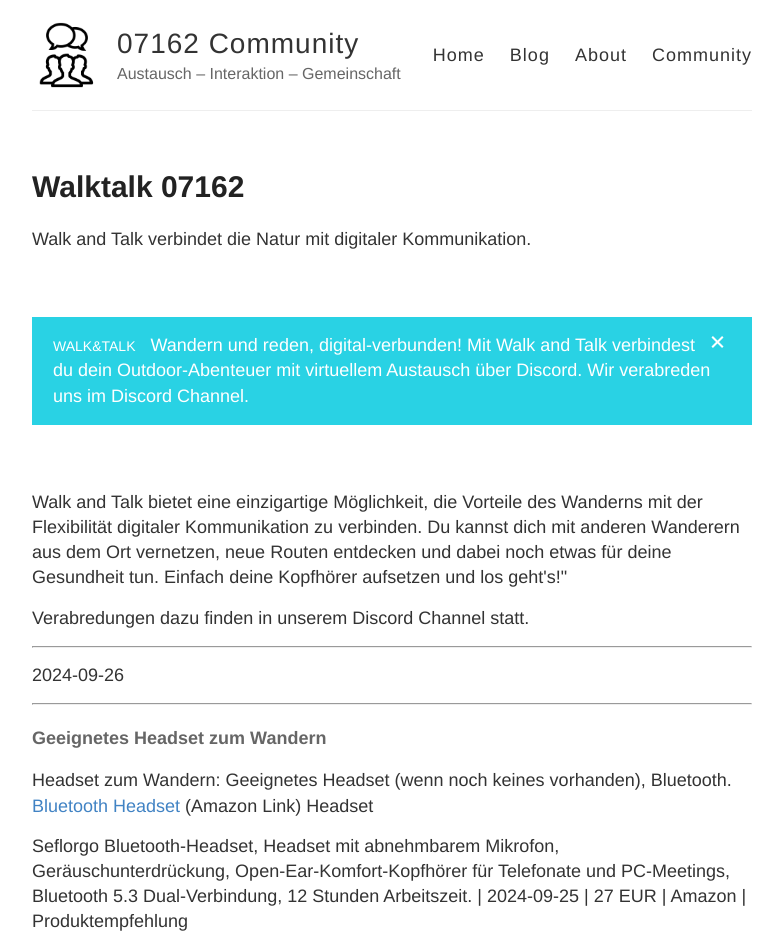
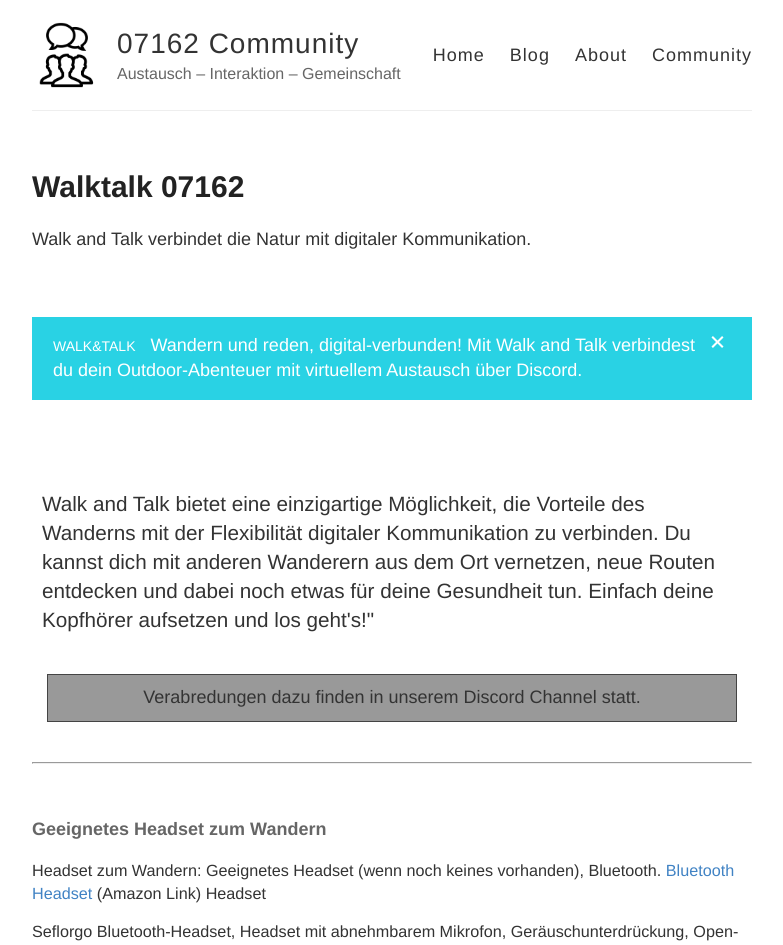
Before and after one commit to filstal/gingen, a Jekyll site: the page built from walktalk/index.html, in a window 1280 px wide. Shown: the top 945 px of the page, without its empty margins (248-1031 px from the left). Built offline with Jekyll 4.4.1, drawn with Linux system fonts in a browser that asks for light colours.

Commit message:
Update index.html

```diff
--- a/walktalk/index.html
+++ b/walktalk/index.html
@@ -17,26 +17,31 @@ title: Walk & Talk – Laufen und Reden
       <button type="button" class="close-icon" data-dismiss="alert" aria-label="Close">
 						<span>clear</span>
       </button>
-      <b class="alert-info">Walk&Talk</b> Wandern und reden, digital-verbunden! Mit Walk and Talk verbindest du dein Outdoor-Abenteuer mit virtuellem Austausch über Discord. Wir verabreden uns im Discord Channel.
+      <b class="alert-info">Walk&Talk</b> Wandern und reden, digital-verbunden! Mit Walk and Talk verbindest du dein Outdoor-Abenteuer mit virtuellem Austausch über Discord.
     </div>
   </div>
 
 </section>
 
-<div>
+<div style="font-size:115%;margin:40px 10px;">
  <p>Walk and Talk bietet eine einzigartige Möglichkeit, die Vorteile des Wanderns mit der Flexibilität digitaler Kommunikation zu verbinden. Du kannst dich mit anderen Wanderern aus dem Ort vernetzen, neue Routen entdecken und dabei noch etwas für deine Gesundheit tun. Einfach deine Kopfhörer aufsetzen und los geht's!"</p>
 </div>
 
 
-<p>Verabredungen dazu finden in unserem Discord Channel statt.</p>
+<div style="text-align:center;margin:40px 15px;padding:10px;border:1px solid #444;background-color:#999;">Verabredungen dazu finden in unserem Discord Channel statt.</div>
 
-<hr>
 
-<p>2024-09-26</p>
-
-<hr>
+<hr style="margin-bottom:50px;">
 
 <h4>Geeignetes Headset zum Wandern</h4>
 
-<p>Headset zum Wandern: Geeignetes Headset (wenn noch keines vorhanden), Bluetooth. <a href="https://amzn.eu/d/0UImGTz" target="amz" title="Amazon Link">Bluetooth Headset</a> (Amazon Link) Headset</p>
-<p>Seflorgo Bluetooth-Headset, Headset mit abnehmbarem Mikrofon, Geräuschunterdrückung, Open-Ear-Komfort-Kopfhörer für Telefonate und PC-Meetings, Bluetooth 5.3 Dual-Verbindung, 12 Stunden Arbeitszeit. | 2024-09-25 | 27 EUR | Amazon | Produktempfehlung</p>
+<div style="font-size:90%">
+  <p>Headset zum Wandern: Geeignetes Headset (wenn noch keines vorhanden), Bluetooth. <a href="https://amzn.eu/d/0UImGTz" target="amz" title="Amazon Link">Bluetooth Headset</a> (Amazon Link) Headset</p>
+  <p>Seflorgo Bluetooth-Headset, Headset mit abnehmbarem Mikrofon, Geräuschunterdrückung, Open-Ear-Komfort-Kopfhörer für Telefonate und PC-Meetings, Bluetooth 5.3 Dual-Verbindung, 12 Stunden Arbeitszeit. | 2024-09-25 | 27 EUR | Amazon | Produktempfehlung</p>
+</div>
+
+
+
+<hr style="margin-bottom:50px;">
+
+<p>2024-09-26</p>
```
